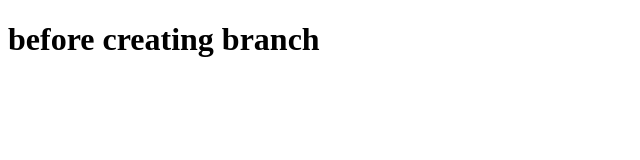
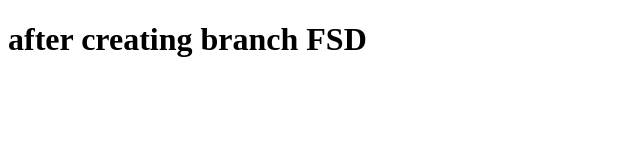
Before and after one commit to yadhu-vipin/FullStack, a plain HTML site: page index.html in a window 1280 px wide. Shown: the whole page, without its empty margins (0-640 px from the left). Drawn offline with Linux system fonts and the light colour scheme.

Commit message:
after creating branch

```diff
--- a/index.html
+++ b/index.html
@@ -6,6 +6,6 @@
     <title>Document</title>
 </head>
 <body>
-    <h1>before creating branch</h1>
+    <h1>after creating branch FSD</h1>
 </body>
 </html>
```
